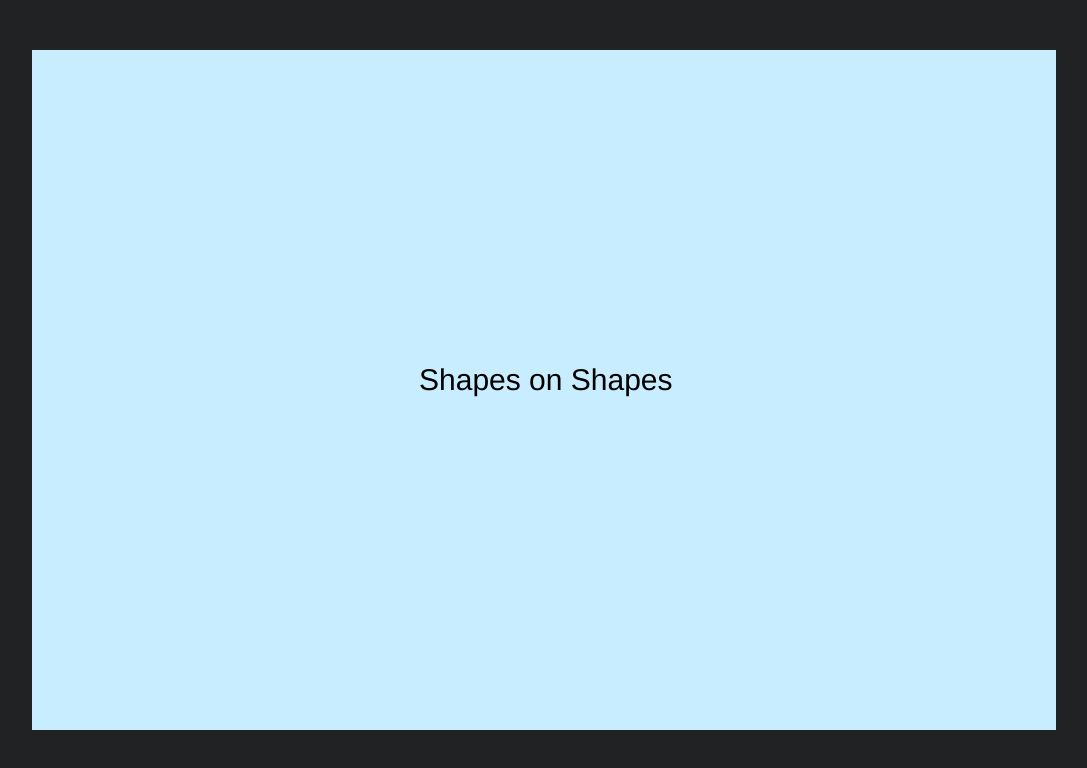
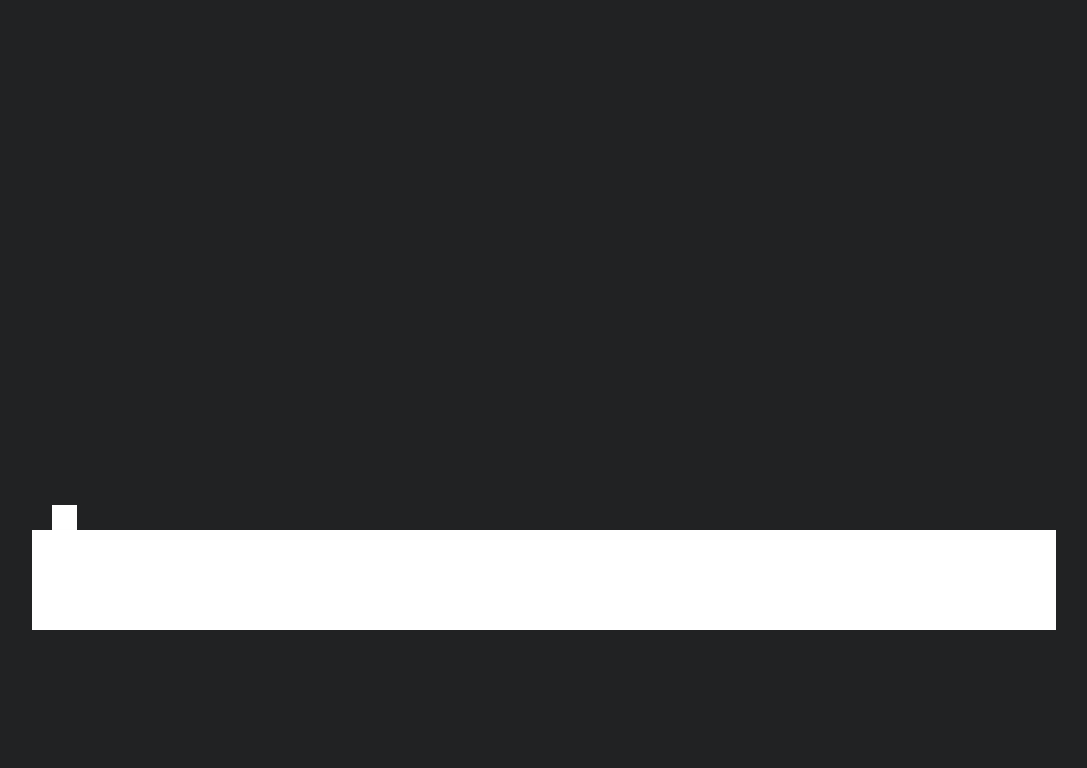
Before and after one commit to tdoyle042/ShapesOnShapes, a plain HTML site: page index.html in a window 1280 px wide. Shown: the whole page, without its empty margins (96-1183 px from the left). Drawn offline with Linux system fonts and the light colour scheme.

Commit message:
Tons o' functionality

```diff
--- a/index.html
+++ b/index.html
@@ -9,6 +9,7 @@
 </head>
 <body>
 	<canvas class="gameCanvas"></canvas>
+	<script typle="text/javascript" src="./js/Box2dWeb-2.1.a.3.js"></script>
 	<script type="text/javascript" src="./js/shapy.js"></script>
 </body>
 </html>
--- a/js/shapy.js
+++ b/js/shapy.js
@@ -1,61 +1,241 @@
 /*
-*********************************************
-	Shapy.js
-	Main logic for the game Shapes On Shapes.
-	Tommy Doyle
-*********************************************
+    Basic Game Initalization
 */
 
-shapy = {} //Global store for the app
+var shapy = {};
 
 window.onload = initGame;
 
-/*
-	initGame
-	Handles the set up of the game and basic variables
-*/
 function initGame() {
-	var canvas = document.getElementsByClassName('gameCanvas')[0];
-	var context = canvas.getContext('2d');
-	canvas.style.webkitFontSmoothing="antialiased";
+    var canvas, context;
+    canvas = canvas = document.getElementsByClassName('gameCanvas')[0];
+    context = canvas.getContext('2d');
+    canvas.style.webkitFontSmoothing = 'antialiased';
     shapy.canvas = canvas;
     shapy.canvas.width = 1024;
     shapy.canvas.height = 680;
     shapy.ctx = context;
     shapy.width = canvas.clientWidth;
     shapy.height = canvas.clientHeight;
-	shapy.state = "startScreen";
+    shapy.state = 'startScreen';
+    shapy.levels = [];
+    shapy.level = 0;
 
-	setInterval(handleTimerFired, 1000/60);
+    var lvl1 = new Level();
+    var b1 = new Floor(0,580,1024,100);
+    var p = new Character(20,20,25,25);
+
+    lvl1.addElement(b1);
+    lvl1.character = p;
+    p.addToWorld(lvl1.world);
+    shapy.levels[1] = lvl1;
+
+    shapy.level = 1;
+
+    document.addEventListener('keydown', function(event) {
+        lvl1.handleKeyPress(event);
+    });
+    setInterval(handleTimerFired, 1000 / 60);
+}
+
+function handleTimerFired() {
+    var currentLevel = shapy.levels[shapy.level];
+    currentLevel.update();
+    currentLevel.draw(shapy.ctx);
 }
 
 /*
-	Main Game Loop :o
-	Handles updating objects in the scene as well as
-	drawing all the graphics to the canvas.
+    Start Screen
 */
-function handleTimerFired() {
-	update();
-	drawAll();
+
+function handleStartScreen() {
+    drawStartScreen();
 }
 
-function update() {
-	if(shapy.state == "startScreen") {
+function drawStartScreen() {
+    shapy.ctx.fillStyle = '#c8edff';
+    shapy.ctx.fillRect(0, 0, shapy.width, shapy.height);
+    shapy.ctx.font = '30px Helvetica, sans-serif';
+    shapy.ctx.fillStyle = 'black';
+    shapy.ctx.fillText('Shapes on Shapes', shapy.width / 2 - 125, shapy.height / 2);
+}
 
-	} else {
+/*
+    Level Class
+*/
 
+var Level = function() {
+    this.character = null
+    this.elements = [];
+    this.gravity = new Box2D.Common.Math.b2Vec2(0,100);
+    this.world = new Box2D.Dynamics.b2World(this.gravity, false);
+};
+
+Level.prototype.draw = function(ctx) {
+    ctx.clearRect(0,0,shapy.width,shapy.height);
+    for(var elem of this.elements) {
+        elem.draw(ctx);
+    }
+    this.character.draw(ctx);
+};
+
+Level.prototype.update = function() {
+    this.world.Step(1/60, 10, 10);
+    for(var elem of this.elements) {
+        elem.update();
+    }
+    this.character.update();
+    this.world.ClearForces();
+}
+
+Level.prototype.addElement = function(elem) {
+    elem.addToWorld(this.world);
+    this.elements.push(elem);
+}
+
+Level.prototype.handleKeyPress = function(event) {
+    console.log(event.keyCode);
+    switch(event.keyCode) {
+        // Left Arrow
+        case 37:
+            this.character.moveLeft();
+            break;
+        // Right Arrow
+        case 39:
+            this.character.moveRight();
+            break;
+        case 38:
+            this.character.jump();
+            break;
     }
 }
 
-function drawAll() {
-	if(shapy.state == "startScreen") return drawStartScreen();
+/*
+    Floor Class
+*/
+
+var Floor = function(x, y, width, height) {
+    this.x = x;
+    this.y = y;
+    this.width = width;
+    this.height = height;
+
+    this.shape = new Box2D.Collision.Shapes.b2PolygonShape.AsBox(width, height);
+    this.fixtureDef = new Box2D.Dynamics.b2FixtureDef();
+    this.fixtureDef.shape = this.shape;
+    this.fixtureDef.friction = 0.1;
+    this.fixtureDef.density = 1;
+    this.fixtureDef.restitution = 0;
+
+    this.bodyDef = new Box2D.Dynamics.b2BodyDef();
+    this.bodyDef.type = Box2D.Dynamics.b2Body.b2_staticBody;
 }
 
-function drawStartScreen() {
-	shapy.ctx.fillStyle = "#c8edff"; //Sky Color
-	shapy.ctx.fillRect(0,0,shapy.width,shapy.height);
+Floor.prototype.draw = function(ctx) {
+    ctx.fillStyle = 'white';
+    ctx.fillRect(this.x, this.y-this.height, this.width, this.height);
+}
 
-	shapy.ctx.font = "30px Helvetica, sans-serif";
-	shapy.ctx.fillStyle = "black";
-	shapy.ctx.fillText("Shapes on Shapes",shapy.width/2 - 125,shapy.height/2);
+Floor.prototype.update = function() {
+    var pos = this.body.GetPosition();
+    this.x = pos.x;
+    this.y = pos.y;
 }
+
+Floor.prototype.addToWorld = function(world) {
+    this.body = world.CreateBody(this.bodyDef);
+    this.fixture = this.body.CreateFixture(this.fixtureDef);
+    this.body.SetPosition(new Box2D.Common.Math.b2Vec2(this.x,this.y));
+}
+
+var Block = function(x, y, width, height) {
+    this.x = x;
+    this.y = y;
+    this.width = width;
+    this.height = height;
+    this.mass = 10;
+
+    this.shape = new Box2D.Collision.Shapes.b2PolygonShape.AsBox(width, height);
+    this.fixtureDef = new Box2D.Dynamics.b2FixtureDef();
+    this.fixtureDef.shape = this.shape;
+    this.fixtureDef.friction = 0.1;
+    this.fixtureDef.density = 1;
+    this.fixtureDef.restitution = 0;
+
+    this.bodyDef = new Box2D.Dynamics.b2BodyDef();
+    this.bodyDef.type = Box2D.Dynamics.b2Body.b2_dynamicBody;
+}
+
+Block.prototype.draw = function(ctx) {
+    ctx.fillStyle = 'white';
+    ctx.fillRect(this.x, this.y-this.height, this.width, this.height);
+}
+
+Block.prototype.update = function() {
+    var pos = this.body.GetPosition();
+    this.x = pos.x;
+    this.y = pos.y;
+}
+
+/*
+    Character Class
+*/
+
+var Character = function(x, y, width, height) {
+    this.x = x;
+    this.y = y;
+    this.width = width;
+    this.height = height;
+    this.mass = 10;
+
+    this.shape = new Box2D.Collision.Shapes.b2PolygonShape.AsBox(width, height);
+    this.fixtureDef = new Box2D.Dynamics.b2FixtureDef();
+    this.fixtureDef.shape = this.shape;
+    this.fixtureDef.friction = 0.1;
+    this.fixtureDef.density = 1;
+    this.fixtureDef.restitution = 0;
+
+    this.bodyDef = new Box2D.Dynamics.b2BodyDef();
+    this.bodyDef.type = Box2D.Dynamics.b2Body.b2_dynamicBody;
+}
+
+Character.prototype.draw = function(ctx) {
+    ctx.fillStyle = 'white';
+    ctx.fillRect(this.x, this.y, this.width, this.height);
+}
+
+Character.prototype.update = function() {
+    var pos = this.body.GetPosition();
+    this.x = pos.x;
+    this.y = pos.y;
+}
+
+Character.prototype.addToWorld = function(world) {
+    this.body = world.CreateBody(this.bodyDef);
+    this.fixture = this.body.CreateFixture(this.fixtureDef);
+    this.body.SetPosition(new Box2D.Common.Math.b2Vec2(this.x,this.y));
+
+    var massData = new Box2D.Collision.Shapes.b2MassData();
+    massData.center = this.body.GetLocalCenter();
+    massData.mass = this.mass;
+    this.body.SetMassData(massData);
+}
+
+Character.prototype.moveLeft = function() {
+    var force = new Box2D.Common.Math.b2Vec2(-100000,0);
+    if(this.body.GetLinearVelocity().x > -500) {
+        this.body.ApplyForce(force, this.body.GetLocalCenter());
+    }
+}
+
+Character.prototype.moveRight = function() {
+    var force = new Box2D.Common.Math.b2Vec2(100000,0);
+    if(this.body.GetLinearVelocity().x < 500) {
+        this.body.ApplyForce(force, this.body.GetLocalCenter());
+    }
+}
+
+Character.prototype.jump = function() {
+    var force = new Box2D.Common.Math.b2Vec2(0,-1000000);
+    this.body.ApplyForce(force, this.body.GetLocalCenter());
+}
```
Lines whose indentation alone changed are shown as unchanged.
